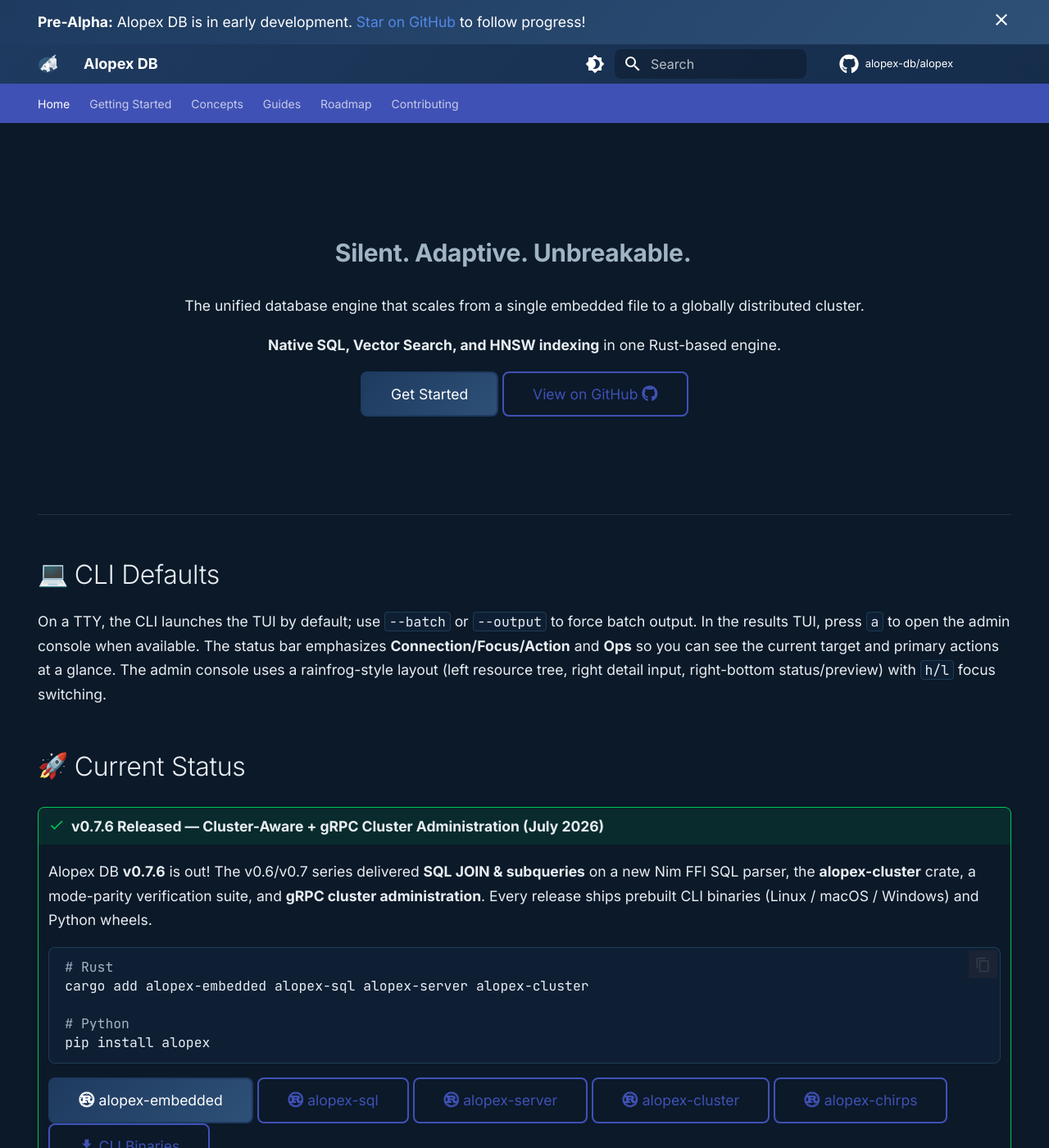
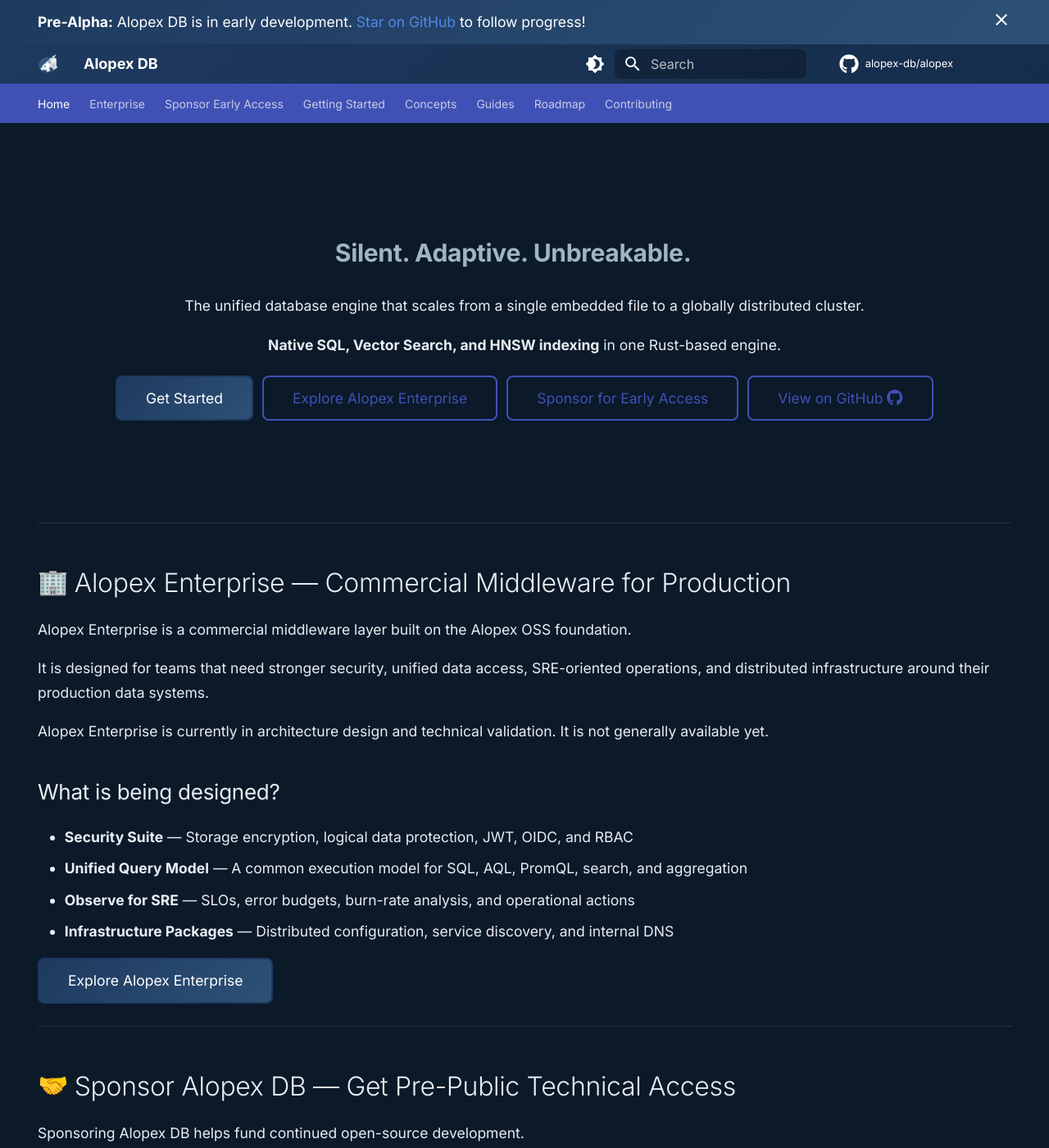
Before and after one commit to alopex-db/alopex-db.github.io, an MkDocs documentation site: the page built from docs/index.md, in a window 1280 px wide and 1400 px high. Shown: the whole window at 82% size. Built offline with MkDocs 1.6.1 and Material for MkDocs 9.7.7, drawn with Linux system fonts in a browser that asks for light colours; emoji names are drawn with the system emoji font; comment, search, counter and statistics services are not loaded; some of the changed text lies outside the part shown.

Commit message:
feat(docs): add Enterprise and sponsor pathways

```diff
--- a/docs/assets/stylesheets/extra.css
+++ b/docs/assets/stylesheets/extra.css
@@ -104,6 +104,10 @@
     font-weight: 400 !important;
     color: var(--md-default-fg-color--light) !important;
     margin-bottom: 1.5rem !important;
+}
+
+.hero .md-button {
+    margin: 0.25rem 0.15rem;
 }
 
 /* ===== Grid Cards ===== */
@@ -242,6 +246,12 @@
     .grid.cards {
         grid-template-columns: 1fr;
     }
+
+    .hero .md-button {
+        display: block;
+        margin: 0.5rem 0;
+        width: 100%;
+    }
 }
 
 /* ===== Tab Content ===== */
--- a/docs/index.md
+++ b/docs/index.md
@@ -23,9 +23,52 @@
 **Native SQL, Vector Search, and HNSW indexing** in one Rust-based engine.
 
 [Get Started](getting-started/quickstart.md){ .md-button .md-button--primary }
+[Explore Alopex Enterprise](https://asopi.tech/en/services/alopex-enterprise){ .md-button data-analytics-event="docs_enterprise_cta_click" }
+[Sponsor for Early Access](https://github.com/sponsors/asopitech){ .md-button data-analytics-event="docs_sponsor_early_access_click" }
 [View on GitHub :fontawesome-brands-github:](https://github.com/alopex-db/alopex){ .md-button }
 
 </div>
+
+---
+
+## :office: Alopex Enterprise — Commercial Middleware for Production
+
+Alopex Enterprise is a commercial middleware layer built on the Alopex OSS foundation.
+
+It is designed for teams that need stronger security, unified data access, SRE-oriented operations, and distributed infrastructure around their production data systems.
+
+Alopex Enterprise is currently in architecture design and technical validation. It is not generally available yet.
+
+### What is being designed?
+
+- **Security Suite** — Storage encryption, logical data protection, JWT, OIDC, and RBAC
+- **Unified Query Model** — A common execution model for SQL, AQL, PromQL, search, and aggregation
+- **Observe for SRE** — SLOs, error budgets, burn-rate analysis, and operational actions
+- **Infrastructure Packages** — Distributed configuration, service discovery, and internal DNS
+
+[Explore Alopex Enterprise](https://asopi.tech/en/services/alopex-enterprise){ .md-button .md-button--primary data-analytics-event="docs_enterprise_cta_click" }
+
+---
+
+## :handshake: Sponsor Alopex DB — Get Pre-Public Technical Access
+
+Sponsoring Alopex DB helps fund continued open-source development.
+
+At eligible GitHub Sponsors tiers, sponsors can access technical work before it becomes public, including:
+
+- Pre-public architecture and design documents
+- Internal technical notes and research
+- Experiments and prototypes
+- Ongoing Alopex Enterprise design and validation
+- Private Enterprise repositories and related documentation
+
+This is intended for engineers, platform teams, and companies that want to follow the technical direction of Alopex before public release.
+
+[View Sponsor Tiers](https://github.com/sponsors/asopitech){ .md-button .md-button--primary data-analytics-event="docs_sponsor_early_access_click" }
+
+Access is granted through GitHub to eligible, active sponsor tiers. Benefits and access scope may change as development progresses.
+
+Sponsorship does not guarantee a product release date, Enterprise license, SLA, or commercial support agreement.
 
 ---
 
--- a/docs/overrides/main.html
+++ b/docs/overrides/main.html
@@ -19,6 +19,16 @@
         event.preventDefault();
         if (window.AsopiConsentBanner) window.AsopiConsentBanner.showSettings();
       });
+
+      document.addEventListener('click', function (event) {
+        var cta = event.target.closest('[data-analytics-event]');
+        if (cta && typeof window.gtag === 'function') {
+          window.gtag('event', cta.dataset.analyticsEvent, {
+            link_url: cta.href,
+            link_text: cta.textContent.trim()
+          });
+        }
+      });
     });
   </script>
 {% endblock %}
--- a/mkdocs.yml
+++ b/mkdocs.yml
@@ -122,6 +122,8 @@
 
 nav:
   - Home: index.md
+  - Enterprise: https://asopi.tech/en/services/alopex-enterprise
+  - Sponsor Early Access: https://github.com/sponsors/asopitech
   - Getting Started:
     - Quick Start: getting-started/quickstart.md
     - Installation: getting-started/installation.md
```
Also changed, not shown: other parts of docs/index.md (+0 -13 lines).
